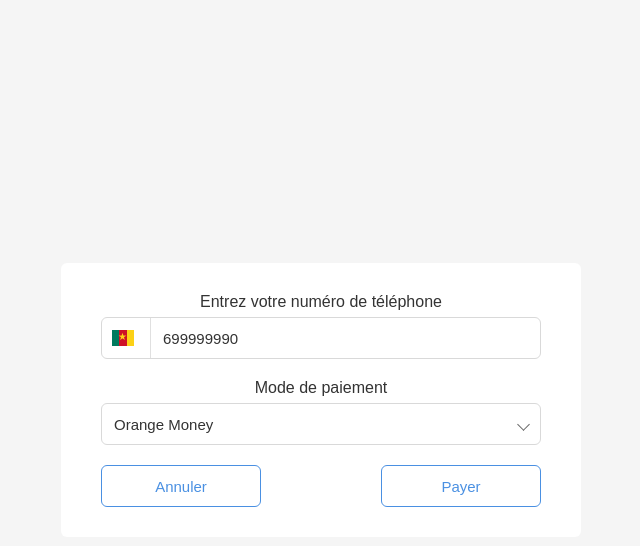
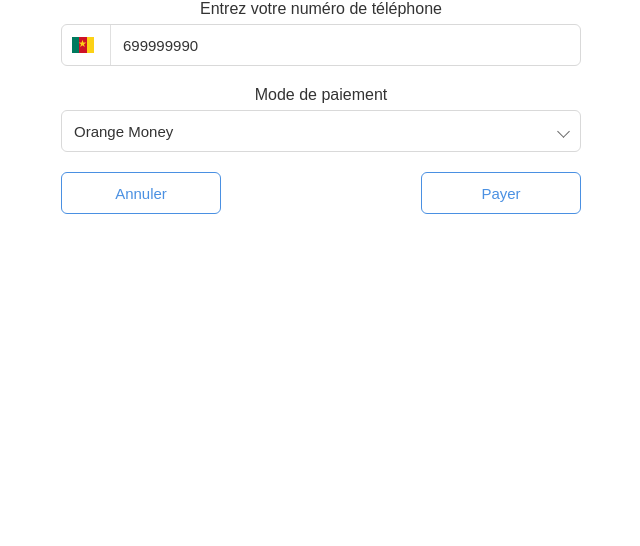
Before and after one commit to StalkerHackerY/payunit-app, a website: page public/index.html in a window 1280 px wide. Shown: the whole page, without its empty margins (319-959 px from the left). Drawn offline with Linux system fonts and the light colour scheme.

Commit message:
fix style

```diff
--- a/public/style.css
+++ b/public/style.css
@@ -7,18 +7,17 @@
 }
 
 body {
-    background: #f5f5f5;
+    background: #f5f5f500;
     display: flex;
-    justify-content: center;
-    align-items: center;
+    justify-content: center; /* centre horizontalement */
+    align-items: flex-start; /* aligne en haut */
     height: 100vh;
+    margin: 0;
 }
 
 .container {
     width: 520px;
-    background: #fff;
-    padding: 30px 40px;
-    border-radius: 6px;
+    background: #ffffff00;
     display: flex;
     flex-direction: column;
     align-items: center;
```
